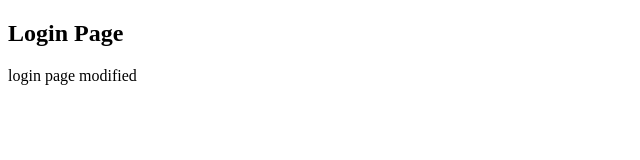
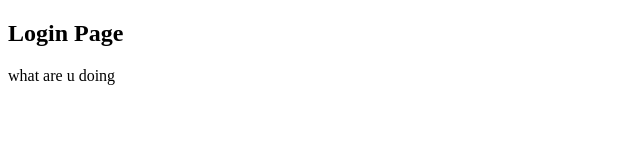
Before and after one commit to ajay-kumar-au49/web-project, a plain HTML site: page login.html in a window 1280 px wide. Shown: the full height of the page, 0-640 px from the left. Drawn offline with Linux system fonts and the light colour scheme.

Commit message:
master c1

```diff
--- a/login.html
+++ b/login.html
@@ -7,6 +7,6 @@
 </head>
 <body>
     <h2>Login Page</h2>
-    login page modified
+    what are u doing
 </body>
 </html>
```
